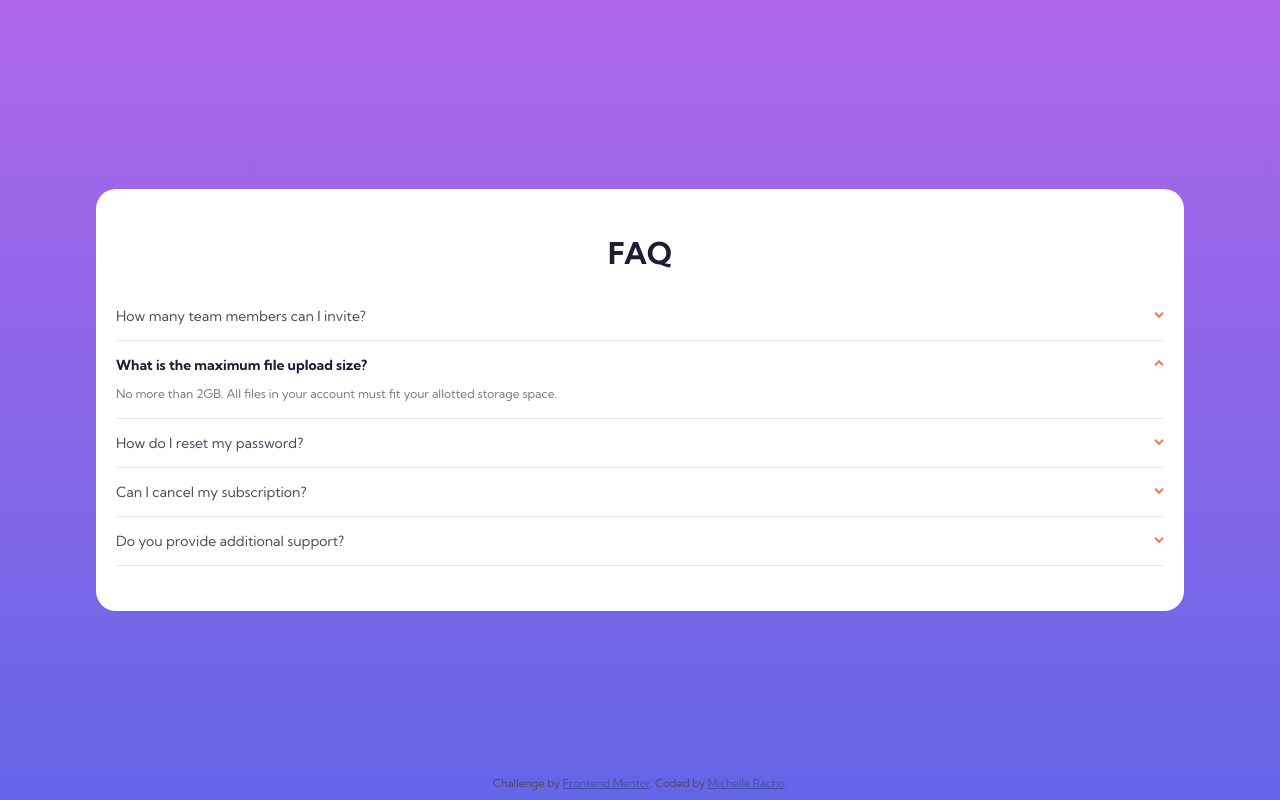
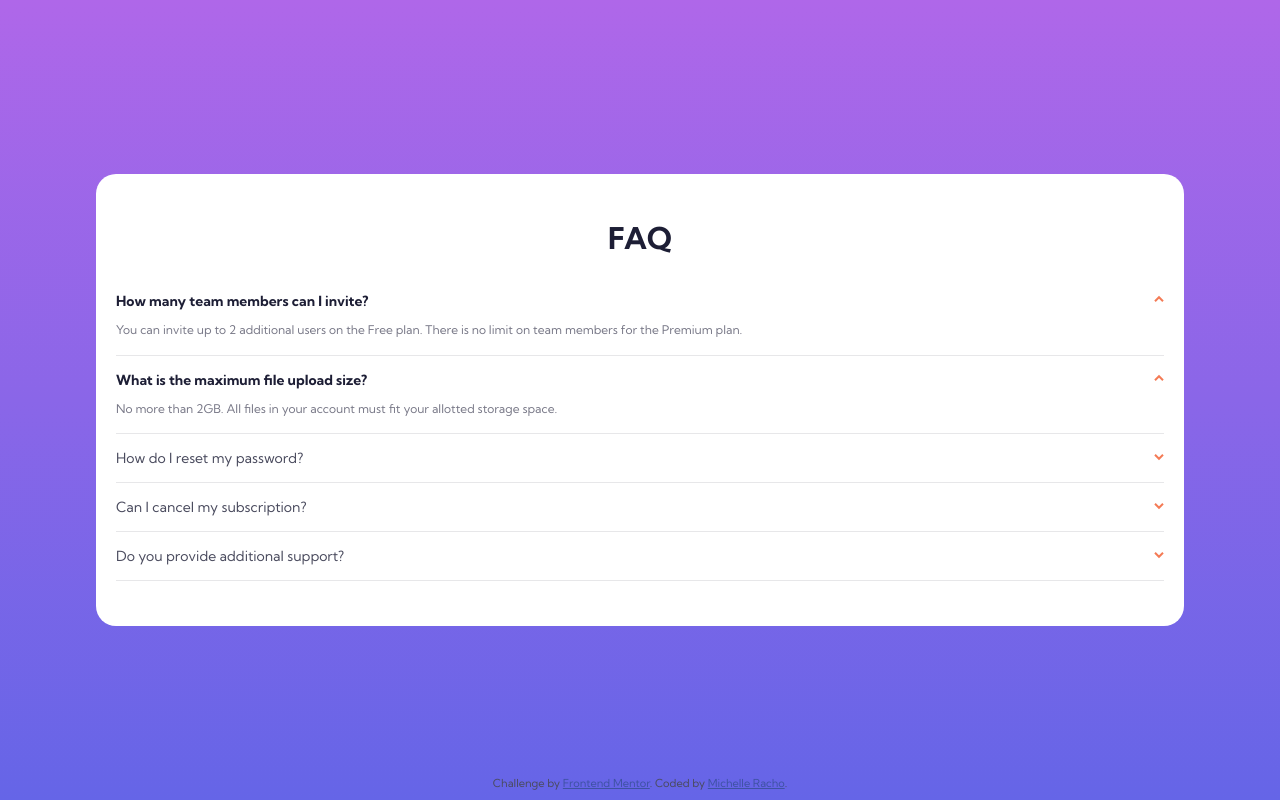
Before and after one commit to michelleracho/faq-accordion-card, a plain HTML site: page index.html in a window 1280 px wide. Both pictures are taken after a click on the button 1159 px from the left and 314 px from the top of the page. Drawn offline with Linux system fonts and the light colour scheme.

Commit message:
add script.js

```diff
--- a/index.html
+++ b/index.html
@@ -89,5 +89,7 @@
         >Frontend Mentor</a
       >. Coded by <a href="#">Michelle Racho</a>.
     </div>
+
+    <script src="script.js"></script>
   </body>
 </html>
--- /dev/null
+++ b/script.js
@@ -0,0 +1,16 @@
+const faqItem = document.querySelectorAll('.faq__item');
+
+faqItem.forEach(item => {
+  item.addEventListener('click', () => toggleActive(item));
+});
+
+// toggle faq answer
+function toggleActive(target) {
+  let question = target.querySelector('.faq__question');
+  let answer = target.querySelector('.faq__answer');
+  let showBtn = target.querySelector('.show-btn');
+
+  question.classList.toggle('faq__question--active');
+  answer.classList.toggle('faq__answer--active');
+  showBtn.classList.toggle('show-btn--active');
+}
```
